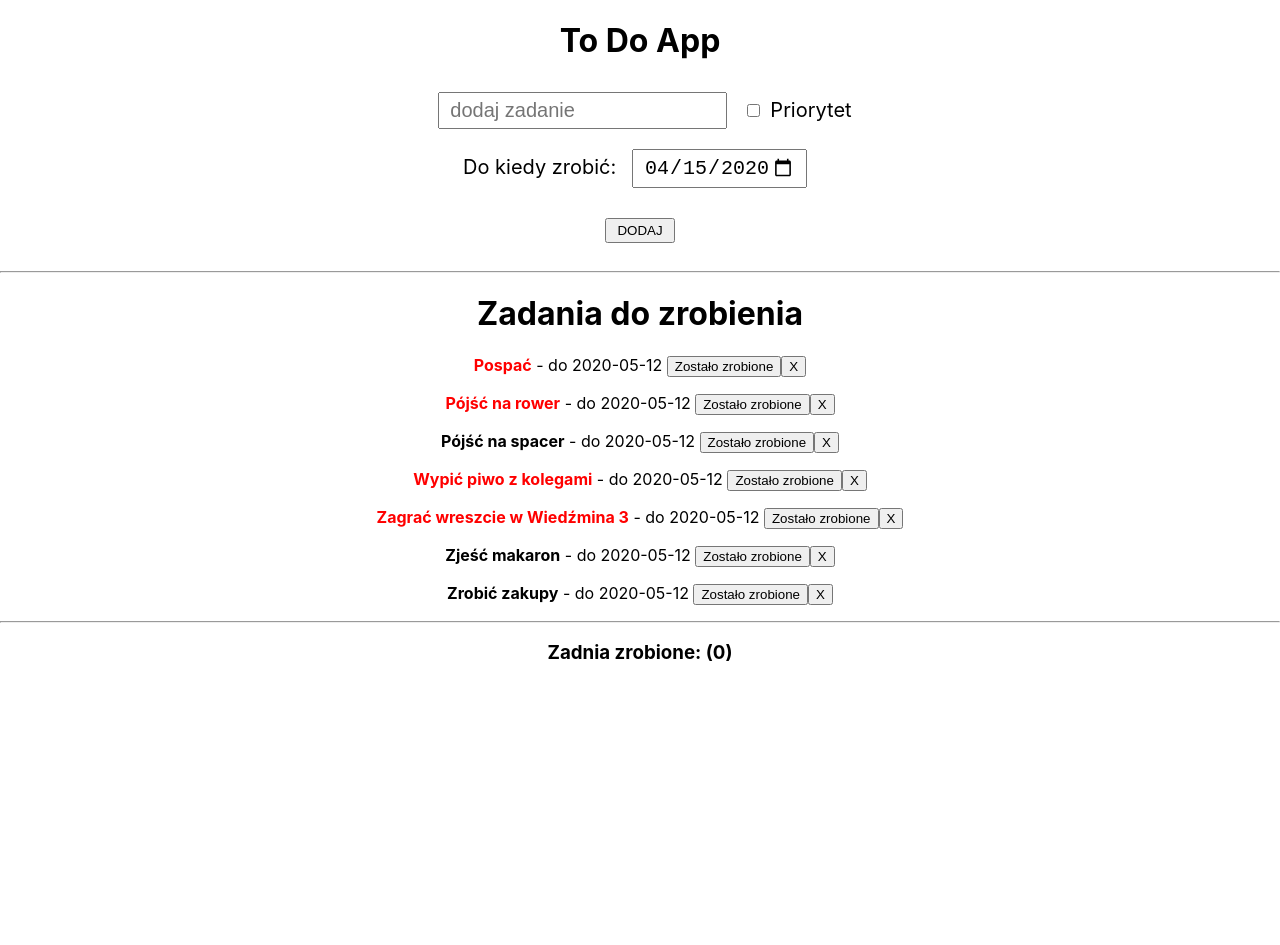
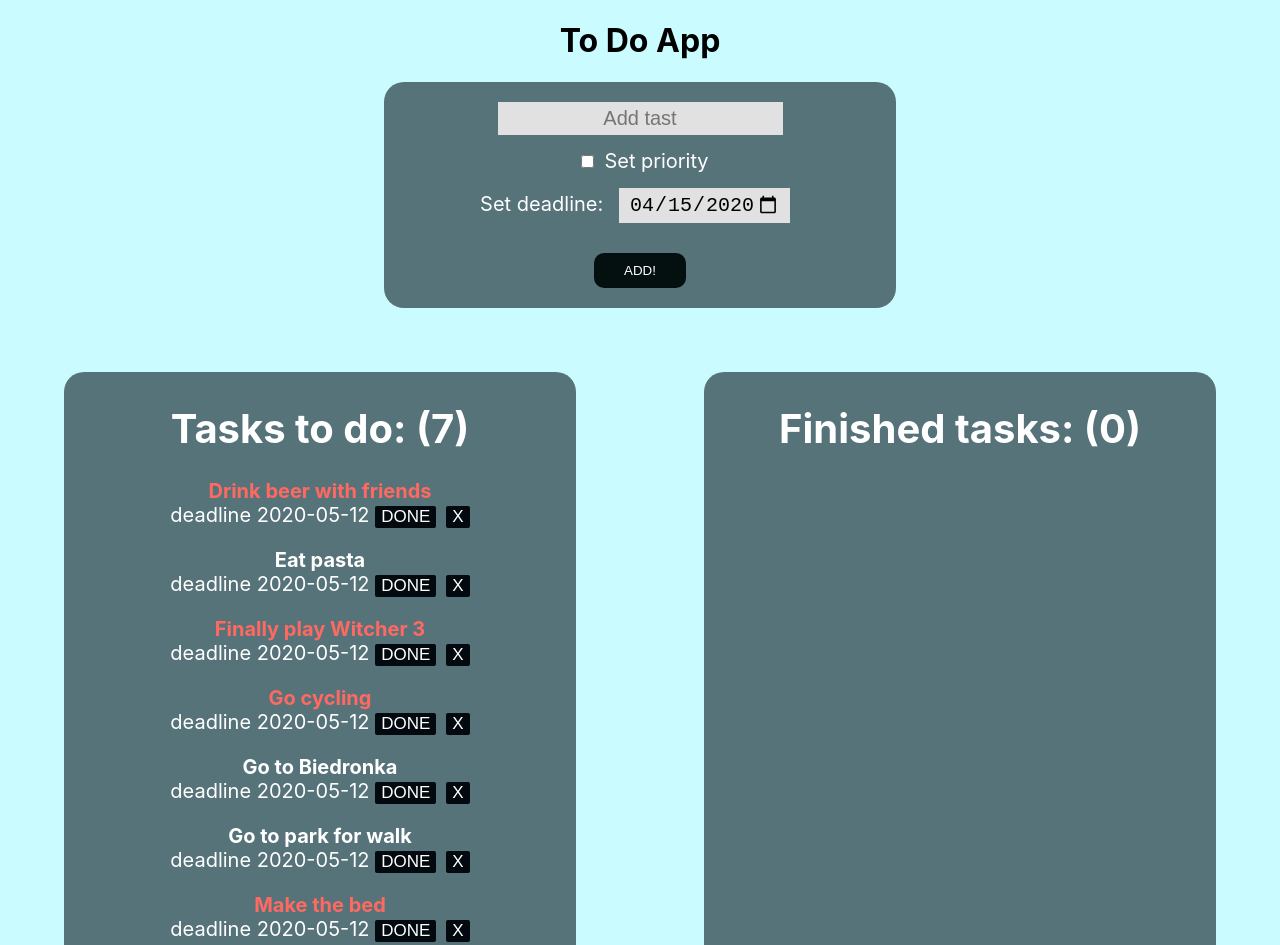
Before and after one commit to BartoNatanael/React-ToDoApp, a React app: page / in a window 1280 px wide. Shown: the top 945 px of the page. Before the commit the page ends 800 px from the top, so only its background shows below. Built offline with nearby package versions, Linux system fonts and the light colour scheme.

Commit message:
it looks good

```diff
--- a/src/components/AddTask.css
+++ b/src/components/AddTask.css
@@ -2,14 +2,35 @@ input{
     margin: 10px;
     padding: 5px 10px;
     font-size: 20px;
+    border: none;
+    background-color: #e1e1e1;
+}
+input::placeholder{
+    text-align: center;
 }
 
 .form{
     font-size: 20px;
+    background-color: #57737A;
+    margin: 0 5%;
+    padding-top: 10px;
+    border-radius: 20px;
+    color: white;
 }
 
 .form button {
-    padding: 3px 10px;
+    padding: 10px 30px;
     text-transform: uppercase;
     margin: 20px;
+    background-color: #040F0F;
+    color: white;
+    border: none;
+    border-radius: 10px;
+    cursor: pointer;
 }
+
+@media(min-width: 1024px){
+    .form{
+        margin: 0 30%;
+    }
+}
--- a/src/components/AddTask.js
+++ b/src/components/AddTask.js
@@ -38,7 +38,7 @@ class AddTask extends Component {
                 date: this.minDate
             })}
         }else{
-            console.log('za krótko')
+            console.log('To short')
         }
       }
 
@@ -48,15 +48,15 @@ class AddTask extends Component {
 
         return (
             <div className='form'>
-                <input type="text" placeholder='dodaj zadanie' value={this.state.text} onChange={this.handleText}/>
+                <input type="text" placeholder='Add tast' value={this.state.text} onChange={this.handleText}/><br/>
                 <input type="checkbox" checked={this.state.checked} id="important" onChange={this.handleChecked}/>
-                <label htmlFor="important">Priorytet</label>
+                <label htmlFor="important">Set priority</label>
                 <br/>
-                <label htmlFor="date">Do kiedy zrobić: </label>
+                <label htmlFor="date">Set deadline: </label>
                 <input type="date" id="date" value={this.state.date}
                 min={this.minDate}max={maxDate} onChange={this.handleDate}/>
                 <br/>
-                <button onClick={this.handleClick}>Dodaj</button>
+                <button onClick={this.handleClick}>Add!</button>
             </div>
          );
     }
--- a/src/components/App.css
+++ b/src/components/App.css
@@ -1,38 +1,48 @@
+body{
+    background-color: #C9FBFF;
+}
+
 .App {
   text-align: center;
 }
 
-.App-logo {
-  height: 40vmin;
-  pointer-events: none;
+.flex{
+  display: flex;
+  flex-direction: column;
+}
+@media(min-width: 768px){
+  .flex{
+    flex-direction: row;
+    font-size: 20px;
+  }
+  .active, .done{
+    width: 45%;
+  }
+}
+@media(min-width: 1024px){
+  .active, .done{
+    margin: 0;
+  }
+  .flex button{
+    font-size: 17px;
+  }
+}
+.active, .done{
+  background-color: #57737A;
+    margin:5%;
+    padding-top: 5px;
+    padding-bottom: 5px;
+    border-radius: 20px;
+    color: white;
 }
 
-@media (prefers-reduced-motion: no-preference) {
-  .App-logo {
-    animation: App-logo-spin infinite 20s linear;
-  }
+.secondBtn{
+  margin-left: 10px;
 }
 
-.App-header {
-  background-color: #282c34;
-  min-height: 100vh;
-  display: flex;
-  flex-direction: column;
-  align-items: center;
-  justify-content: center;
-  font-size: calc(10px + 2vmin);
+.flex button{
   color: white;
+  background-color: #030A0F;
+  border-radius: 2px;
+  border: none;
 }
-
-.App-link {
-  color: #61dafb;
-}
-
-@keyframes App-logo-spin {
-  from {
-    transform: rotate(0deg);
-  }
-  to {
-    transform: rotate(360deg);
-  }
-}
--- a/src/components/App.js
+++ b/src/components/App.js
@@ -10,7 +10,7 @@ class App extends Component {
     tasks:[
       {
         id: 0,
-        text: 'Zagrać wreszcie w Wiedźmina 3',
+        text: 'Finally play Witcher 3',
         date: "2020-05-12",
         important: true,
         active: true,
@@ -18,7 +18,7 @@ class App extends Component {
       },
       {
         id: 1,
-        text: 'Wypić piwo z kolegami',
+        text: 'Drink beer with friends',
         date: "2020-05-12",
         important: true,
         active: true,
@@ -26,7 +26,7 @@ class App extends Component {
       },
       {
         id: 2,
-        text: 'Pójść na spacer',
+        text: 'Go to park for walk',
         date: "2020-05-12",
         important: false,
         active: true,
@@ -34,7 +34,7 @@ class App extends Component {
       },
       {
         id: 3,
-        text: 'Zjeść makaron',
+        text: 'Eat pasta',
         date: "2020-05-12",
         important: false,
         active: true,
@@ -42,7 +42,7 @@ class App extends Component {
       },
       {
         id: 4,
-        text: 'Zrobić zakupy',
+        text: 'Go to Biedronka',
         date: "2020-05-12",
         important: false,
         active: true,
@@ -50,7 +50,7 @@ class App extends Component {
       },
       {
         id: 5,
-        text: 'Pójść na rower',
+        text: 'Go cycling',
         date: "2020-05-12",
         important: true,
         active: true,
@@ -58,7 +58,7 @@ class App extends Component {
       },
       {
         id: 6,
-        text: 'Pospać',
+        text: 'Make the bed',
         date: "2020-05-12",
         important: true,
         active: true,
@@ -121,7 +121,7 @@ class App extends Component {
     <div className="App">
       <h1>To Do App</h1>
       <AddTask add={this.AddTask}/>
-      <hr/>
+
       <TaskList tasks={this.state.tasks} delete={this.deleteTask} change={this.changeTaskStatus}/>
     </div> )
   }
--- a/src/components/Task.js
+++ b/src/components/Task.js
@@ -3,16 +3,16 @@ import React from 'react';
 const Task = (props) => {
 
     const style = {
-        color: 'red',
+        color: '#ff6961',
     }
     const {text, date, id, active, important, finishDate} = props.task;
     if(active){
         return (
         <div>
             <p>
-        <strong style={important ? style : null}>{text}</strong> - do <span>{date} </span>
-        <button onClick={() =>props.change(id)}>Zostało zrobione</button>
-        <button onClick={() => props.delete(id)}>X</button>
+        <strong style={important ? style : null}>{text}</strong> <br/> deadline <span>{date} </span>
+        <button onClick={() =>props.change(id)}>DONE</button>
+        <button onClick={() => props.delete(id)} className='secondBtn'>X</button>
             </p>
         </div>
     );} else {
@@ -20,10 +20,10 @@ const Task = (props) => {
         return (
             <div>
                 <p>
-        <strong >{text}</strong>  <em>(do <span>{date} </span>)</em>
+        <strong >{text}</strong>  <em>(deadline <span>{date} </span>)</em>
         <br/>
-        - potwierdzenie wykonania <span>{finish}</span>
-        <button onClick={() => props.delete(id)}>X</button>
+        - task done on <span>{finish}</span>
+        <button onClick={() => props.delete(id)} className='secondBtn'>X</button>
             </p>
             </div>
         )
--- a/src/components/TaskList.js
+++ b/src/components/TaskList.js
@@ -31,18 +31,18 @@ const TaskList = (props) => {
     const doneTasks = done.map(task => <Task key={task.id} task={task} delete={props.delete} change={props.change}/>)
 
     return (
-        <>
+        <div className="flex">
         <div className='active'>
-            <h1>Zadania do zrobienia</h1>
-            {activeTasks.length > 0 ? activeTasks : <p>Brak zadań, ale jesteś szczęśliwym człowiekiem!</p>}
+            <h1>Tasks to do: ({activeTasks.length})</h1>
+            {activeTasks.length > 0 ? activeTasks : <p>No tasks to do, you are happy man!</p>}
         </div>
-        <hr/>
+
         <div className="done">
-            <h3>Zadnia zrobione: ({doneTasks.length})</h3>
-            {done.length> 5 &&<span style={{fontSize: '10px'}}>Wyświetlonych jest jedynie 5 ostatnich elementów</span>}
+            <h1>Finished tasks: ({doneTasks.length})</h1>
+            {done.length> 5 &&<span style={{fontSize: '10px'}}>Only 5 last tasks are being shown</span>}
             {doneTasks.slice(0,5)}
         </div>
-        </>
+        </div>
      );
 }
 
```
